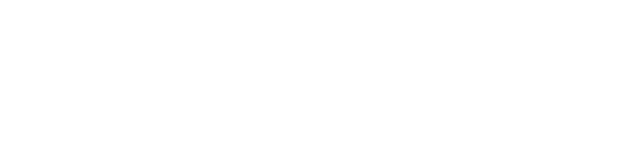
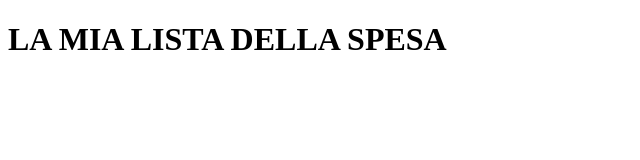
Before and after one commit to Emamingio22/js-lista-spesa, a plain HTML site: page index.html in a window 1280 px wide. Shown: the whole page, without its empty margins (0-640 px from the left). Drawn offline with Linux system fonts and the light colour scheme.

Commit message:
I made the index

```diff
--- a/index.html
+++ b/index.html
@@ -8,6 +8,13 @@
 </head>
 <body>
 
+
+    <div class="my-container">
+        <h1>LA MIA LISTA DELLA SPESA</h1>
+        <p id="shopping-list"></p>
+
+    </div>
+
     <script src="./main.js"></script>
 
 </body>
```
